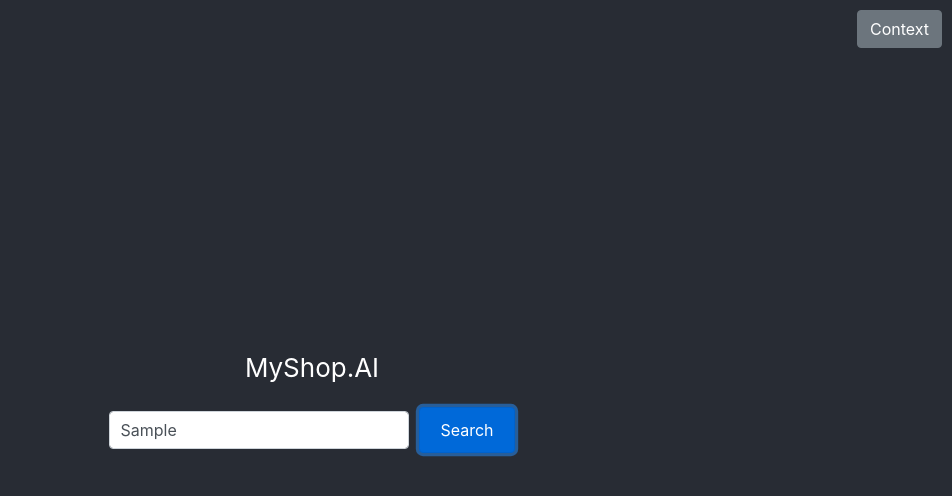
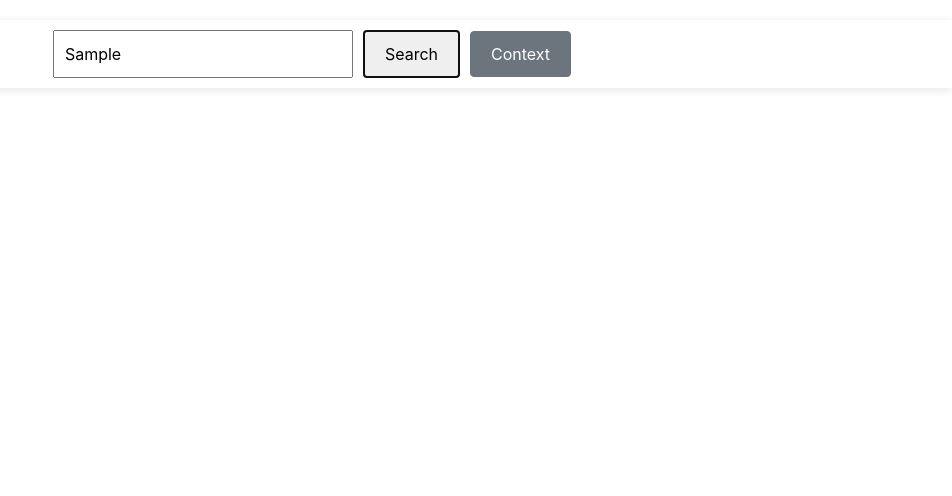
Before and after one commit to ilaiadaya/myshop, a React (Create React App) app: page / in a window 1280 px wide. Both pictures are taken after typing "Sample" into the empty fields and a click on the button "Search". Shown: the top 496 px of the page, without its empty margins (328-1280 px from the left). Built offline with nearby package versions, Linux system fonts and the light colour scheme.

Commit message:
ui updates

```diff
--- a/src/App.css
+++ b/src/App.css
@@ -14,7 +14,7 @@
 }
 
 .App-header {
-  background-color: #282c34;
+  background-color: white;
   min-height: 100vh;
   display: flex;
   flex-direction: column;
@@ -42,7 +42,7 @@
   margin-right: 10px;
 }
 
-.search-button {
+.search-button, .btn-secondary {
   padding: 10px 20px;
   font-size: 16px;
 }
@@ -53,11 +53,11 @@
   left: 0;
   width: 100%;
   height: 100%;
-  background-color: rgba(0, 0, 0, 0.5);
+  background-color: rgba(255, 255, 255, 0.5);
   display: flex;
-  justify-content: center;
+  justify-content: flex-end;
   align-items: center;
-  z-index: 1000;
+  z-index: 1100;
 }
 
 .popup {
@@ -92,11 +92,11 @@
   left: 0;
   width: 100%;
   height: 100%;
-  background-color: rgba(0, 0, 0, 0.5);
+  background-color: rgba(255, 255, 255, 0.5);
   display: flex;
   justify-content: flex-end;
   align-items: center;
-  z-index: 1000;
+  z-index: 1100;
 }
 
 .sidebar {
@@ -114,3 +114,14 @@
     transform: rotate(360deg);
   }
 }
+
+.search-container.active {
+  position: fixed;
+  top: 0;
+  left: 0;
+  width: 100%;
+  background-color: white;
+  z-index: 1000;
+  padding: 10px;
+  box-shadow: 0 2px 10px rgba(0, 0, 0, 0.1);
+}
--- a/src/App.js
+++ b/src/App.js
@@ -1,11 +1,11 @@
 import React, { useState } from 'react';
-import logo from './logo.svg';
 import './App.css';
 
 function App() {
   const [isSidebarOpen, setIsSidebarOpen] = useState(false);
   const [userInput, setUserInput] = useState('');
   const [savedInput, setSavedInput] = useState('');
+  const [isSearchActive, setIsSearchActive] = useState(false);
 
   const toggleSidebar = () => {
     setIsSidebarOpen(!isSidebarOpen);
@@ -20,26 +20,57 @@ function App() {
     setIsSidebarOpen(false);
   };
 
+  const handleSearch = (event) => {
+    if (event.type === 'click') {
+      setIsSearchActive(true);
+      // Add logic to perform the search and display results
+    }
+  };
+
   return (
     <div className="App">
       <header className="App-header">
-        <text>MyShop.AI</text>
-        <div className="search-container">
-          <input type="text" placeholder="Search..." className="form-control search-bar" />
-          <button className="btn btn-primary search-button">Search</button>
+        <div className={`search-container ${isSearchActive ? 'active' : ''}`}>
+          <input
+            type="text"
+            className="search-bar"
+            placeholder="Search..."
+            onFocus={handleSearch}
+          />
+          <button className="search-button" onClick={handleSearch}>
+            Search
+          </button>
+          <button
+            onClick={toggleSidebar}
+            className="btn btn-secondary"
+            style={{ marginLeft: '10px' }}
+          >
+            Context
+          </button>
         </div>
-        <button onClick={toggleSidebar} className="btn btn-secondary" style={{ position: 'absolute', top: 10, right: 10 }}>
-          Context
-        </button>
         {isSidebarOpen && (
           <div className="overlay">
             <div className="sidebar">
-              <input type="text" placeholder="Add a context" value={userInput} onChange={handleInputChange} className="form-control" />
-              <button onClick={saveInput} className="btn btn-success mt-2">Save</button>
+              <input
+                type="text"
+                placeholder="Add a context"
+                value={userInput}
+                onChange={handleInputChange}
+                className="form-control"
+              />
+              <button onClick={saveInput} className="btn btn-success mt-2">
+                Save
+              </button>
             </div>
           </div>
         )}
         {savedInput && <p>{savedInput}</p>}
+        {isSearchActive && (
+          <div className="search-results">
+            {/* Render search results here */}
+            <p>Search results will appear here.</p>
+          </div>
+        )}
       </header>
     </div>
   );
```
